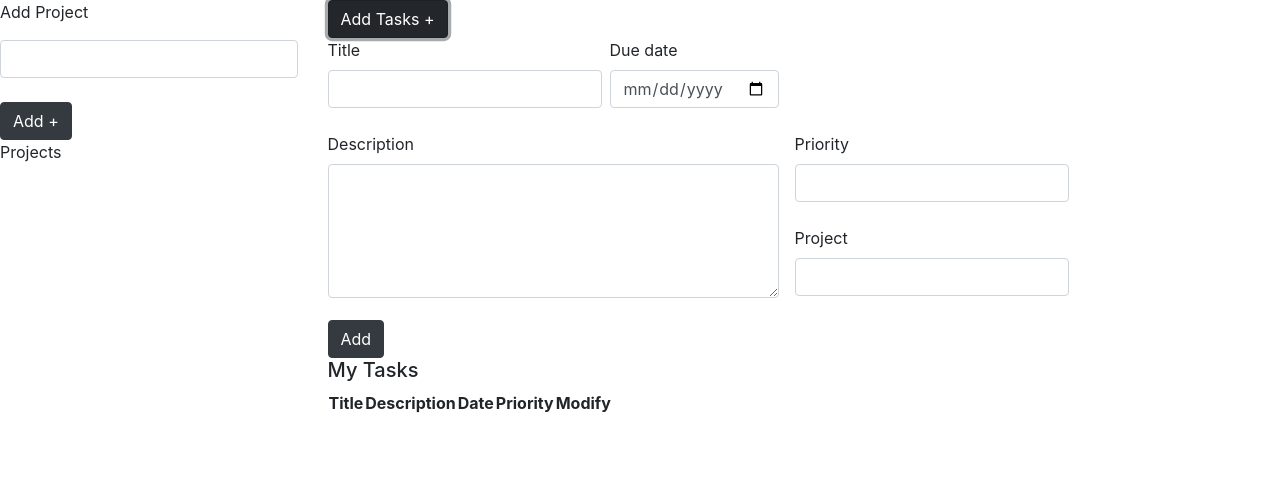
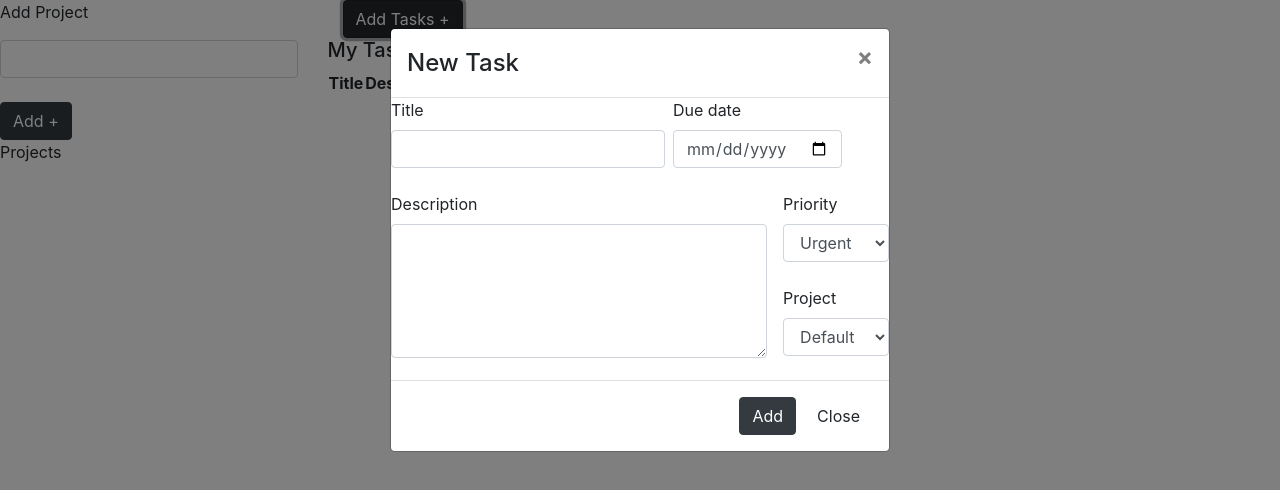
Before and after one commit to ZawadiSumba66/todo-app, a website built with webpack: page dist/index.html in a window 1280 px wide. Both pictures are taken after a click on the button "Add Tasks +". Built offline with nearby package versions, Linux system fonts and the light colour scheme.

Commit message:
Display the form in a modal

```diff
--- a/src/index.js
+++ b/src/index.js
@@ -1,2 +1,4 @@
 import addProject from './project.js'
+import addToTasks from './task.js'
 addProject()
+addToTasks()
--- /dev/null
+++ b/src/style.css
@@ -0,0 +1,34 @@
+/* input {
+    width: 300px;
+} */
+
+li {
+  list-style: none;
+}
+
+ select{
+ width: 300px;
+}
+/* form {
+  display: none;
+} */
+.popup{
+  background-color: rgba(0,0,0,0.6);
+  width: 100%;
+  height: 200%;
+  position: absolute;
+  top:0;
+  right: 0;
+  left: 0;
+  bottom: 0;
+}
+.popup-content{
+  height: 250px;
+  width: 600px;
+  padding: 20px;
+  border-radius: 5px;
+  position: absolute;
+  background-color: #fff;
+  top: 300px;
+  left: 200px;
+}
--- /dev/null
+++ b/src/task.js
@@ -0,0 +1,58 @@
+import './style.css';
+const taskButton = document.querySelector('.task-button');
+const todoForm = document.querySelector('#fill-form')
+const title = document.querySelector('#title')
+const description = document.querySelector('#description')
+const date = document.querySelector('#date')
+const tableBody = document.querySelector('.table-tasks')
+const submitTask = document.querySelector('.submit-task')
+const priority = document.querySelector('#priority')
+const selectProject = document.querySelector('#select-project')
+let tasks=[]
+
+const taskList = (title,description,date,priority,selectProject)=>{
+    return { title, description, date, priority,selectProject}
+}
+const taskForm = (task)=>{
+    const row = document.createElement('tr');
+    const cellOne = document.createElement('td');
+    cellOne.textContent = task.title;
+    row.appendChild(cellOne);
+
+    const cellTwo = document.createElement('td');
+    cellTwo.textContent = task.description;
+    row.appendChild(cellTwo);
+
+    const cellThree = document.createElement('td');
+    cellThree.textContent = task.date;
+    row.appendChild(cellThree);
+
+    const cellFour = document.createElement('td');
+    cellFour.textContent = task.priority;
+    row.appendChild(cellFour);
+
+    const cellFive = document.createElement('td');
+    cellFive.textContent = task.selectProject;
+    row.appendChild(cellFive);
+
+    tableBody.appendChild(row);
+}
+
+function updateTasks() {
+    tableBody.innerHTML = '';
+    tasks.forEach((task, index) => taskForm(task, index));
+  }
+
+  function addToTasks() {
+    const myTask= taskList(title.value, description.value, date.value, priority.value, selectProject.value);
+    if (tasks.some((task) => task.title === title.value)) { return; }
+
+    tasks.push(myTask);
+    title.value = '';
+    description.value = '';
+    date.value = '';
+    updateTasks();
+  }
+submitTask.addEventListener('click',addToTasks)
+
+export default addToTasks
```
Also changed, not shown: dist/index.html, dist/main.js, dist/style.css (deleted).
